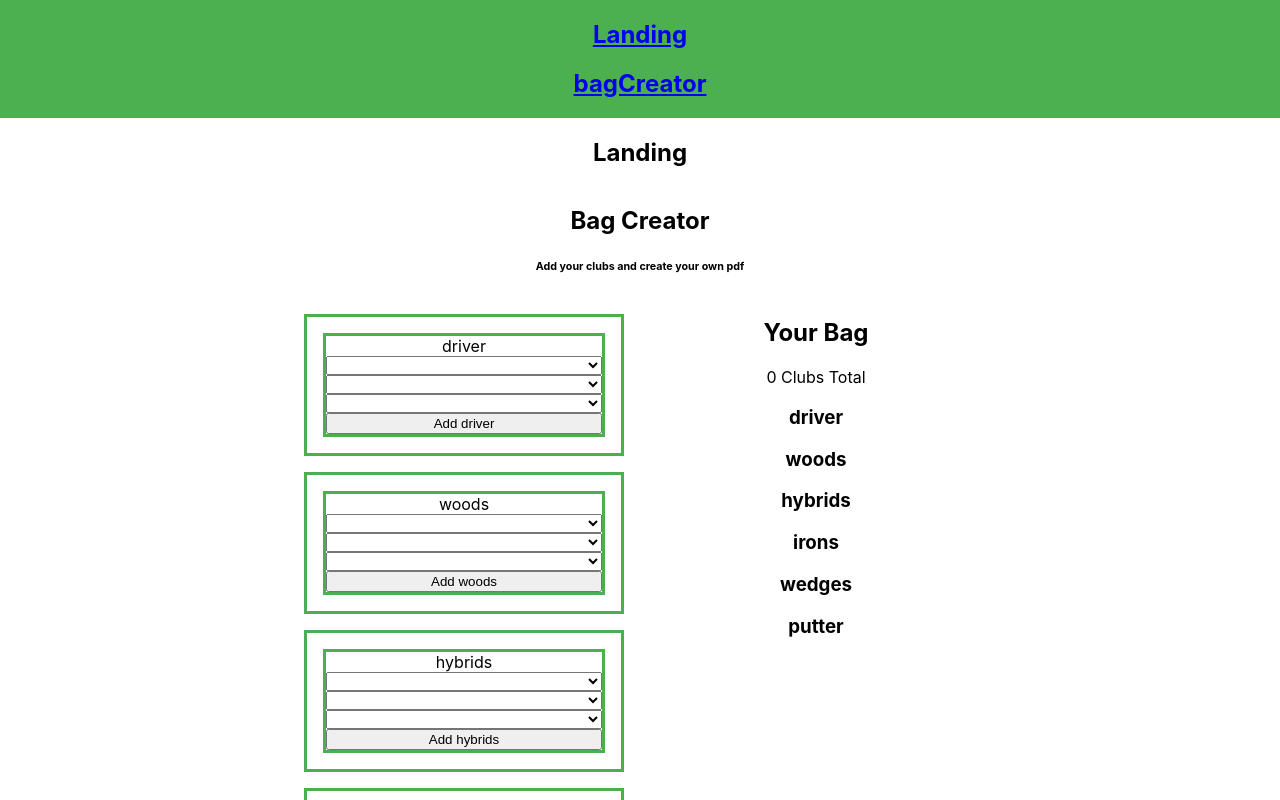
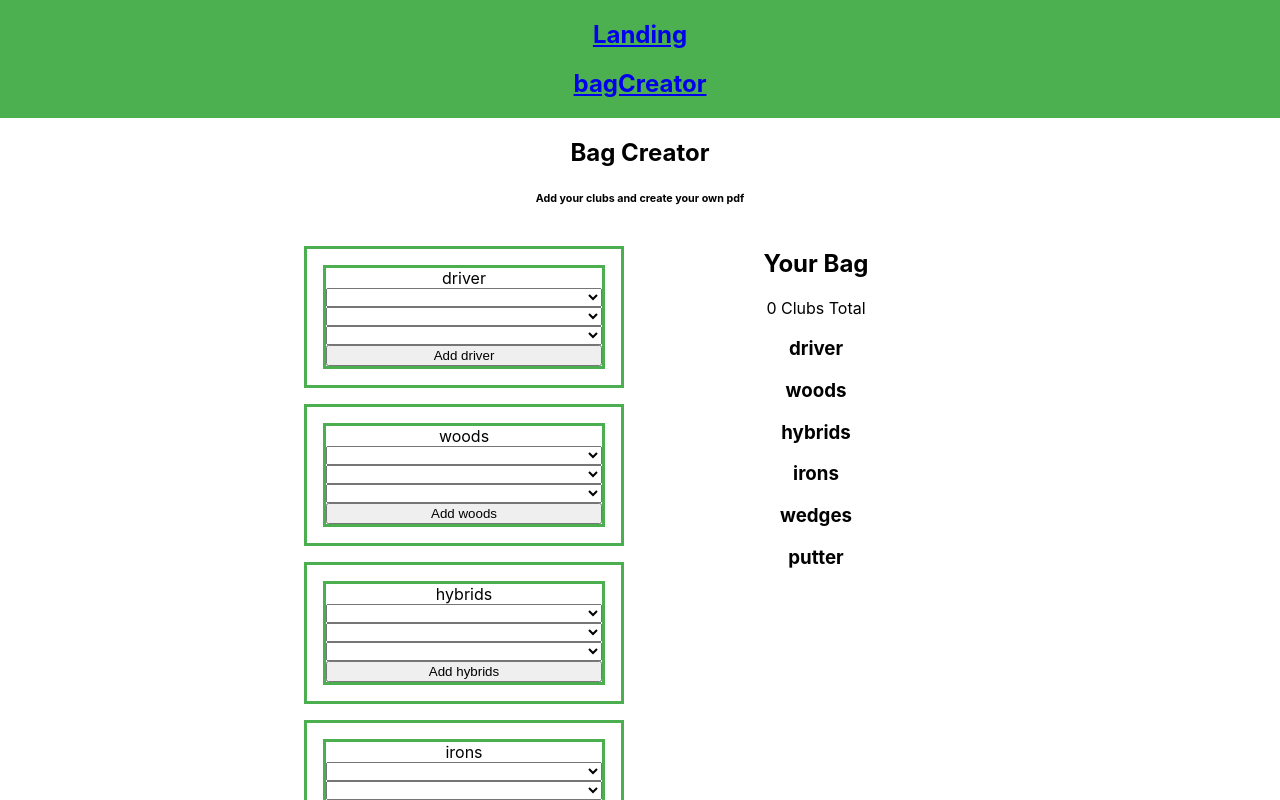
Before and after one commit to poplockndrop1t/golfBuddy, a React (Create React App) app: page /bagCreator in a window 1280 px wide. Shown: the top 800 px of the page. Built offline with nearby package versions, Linux system fonts and the light colour scheme.

Commit message:
Implement site navigation using react router

```diff
--- a/src/App.js
+++ b/src/App.js
@@ -76,7 +76,7 @@ class App extends React.Component {
       <div className="App">
         <Router>
           <Nav />
-          <Route path="/" component={Landing} />
+          <Route exact path="/" component={Landing} />
           <Route path="/bagCreator">
             <BagCreator
               bag={this.props.bag}
--- a/src/index.js
+++ b/src/index.js
@@ -3,14 +3,13 @@ import ReactDOM from 'react-dom';
 import App from './App';
 import * as serviceWorker from './serviceWorker';
 import { Provider } from 'react-redux';
-import { BrowserRouter as Router, Route } from 'react-router-dom';
 import store from './redux/store/store';
 import './index.css';
 
 ReactDOM.render(
   <React.StrictMode>
     <Provider store={store}>
-        <App />
+      <App />
     </Provider>
   </React.StrictMode>,
   document.getElementById('root')
```
